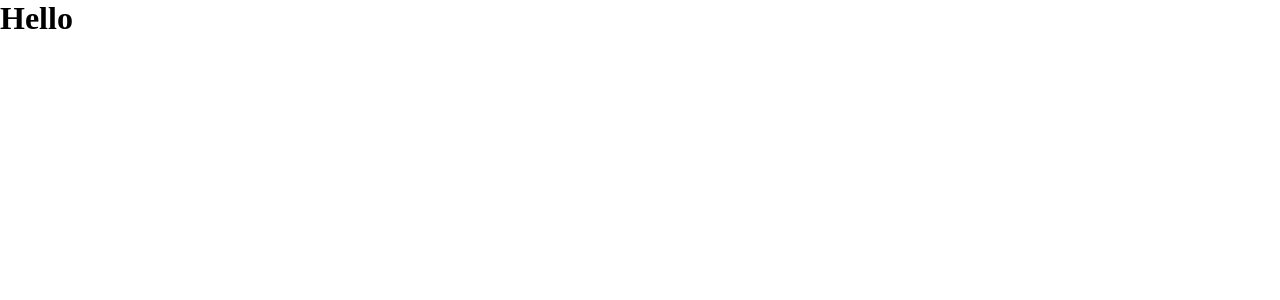
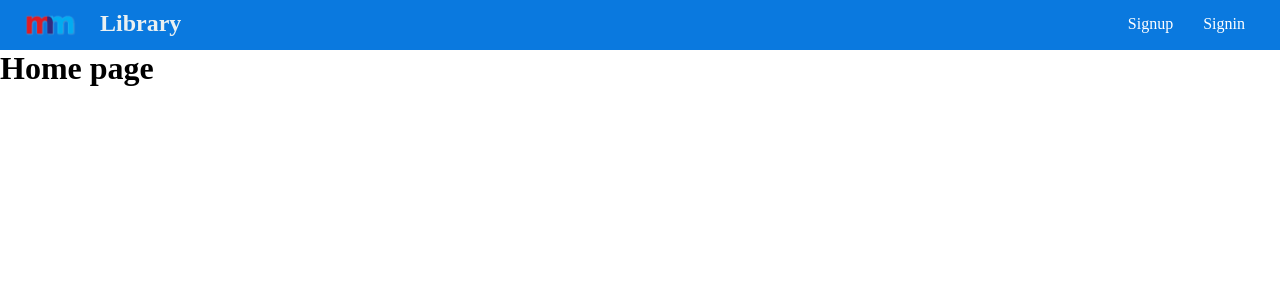
Before and after one commit to rithesh99/LibraryManagementSystem, a React (Create React App) app in the folder frontend/: page / in a window 1280 px wide. Shown: the top 300 px of the page. Built offline with nearby package versions, Linux system fonts and the light colour scheme.

Commit message:
Initial setup and demo header

```diff
--- a/frontend/src/App.js
+++ b/frontend/src/App.js
@@ -1,10 +1,17 @@
 import React from 'react'
 import './App.css'
+import { BrowserRouter, Route, Link } from "react-router-dom";
+
+import Home from './pages/Home/Home';
+
+
 function App() {
   return (
-    <div className="app">
-      <h1>Hello</h1>
-    </div>
+    <BrowserRouter>
+      <Route path="/"><Home /></Route>
+
+
+    </BrowserRouter>
   );
 }
 
--- /dev/null
+++ b/frontend/src/backend.js
@@ -0,0 +1 @@
+export const API=process.env.REACT_APP_BACKEND
--- /dev/null
+++ b/frontend/src/components/auth/index.js
@@ -0,0 +1,65 @@
+import {API} from "../../backend";
+// API means : http://localhost:8000/api
+
+
+export const signup = user => {
+    return fetch(`${API}/signup`, {
+        method: "POST",
+        headers: {
+            Accept: "application/json",
+            "Content-Type": "application/json"
+        },
+        body: JSON.stringify(user)
+    })
+    .then(response => {
+        return response.json();
+    })
+    .catch(err => console.log(err));
+};
+
+export const signin = user => {
+    return fetch(`${API}/signin`, {
+        method: "POST",
+        headers: {
+            Accept: "application/json",
+            "Content-Type": "application/json"
+        },
+        body: JSON.stringify(user)
+    })
+    .then(response => {
+        return response.json();
+    })
+    .catch(err => console.log(err));
+};
+
+export const authenticate = (data, next) => {
+    if(typeof window !== "undefined"){
+        localStorage.setItem("jwt", JSON.stringify(data))
+        next();
+    }
+}
+
+export const signout = next => {
+    if(typeof window !== "undefined"){
+        localStorage.removeItem("jwt")
+        next();
+    }
+
+    return fetch(`${API}/signout`, {
+        method: "GET",
+    })
+    .then(response => console.log("signout success"))
+    .catch(err => console.log(err));
+};
+
+
+export const isAuthenticated = ( ) => {
+    if(typeof window == "undefined"){
+        return false;
+    }
+    if(localStorage.getItem("jwt")){
+        return JSON.parse(localStorage.getItem("jwt"))
+    } else{
+        return false;
+    }
+};
--- /dev/null
+++ b/frontend/src/pages/Home/Home.js
@@ -0,0 +1,12 @@
+import React from 'react'
+import Base from '../../shared/Base'
+
+function Home() {
+    return (
+        <Base>
+            <h1>Home page</h1>
+        </Base>
+    )
+}
+
+export default Home;
--- /dev/null
+++ b/frontend/src/shared/Base.js
@@ -0,0 +1,15 @@
+import React from 'react'
+import Header from './Header/Header'
+import Footer from './Footer/Footer'
+
+const Base = ({children}) => {
+    return (
+        <div>
+            <Header/>
+            {children}
+            {/* <Footer /> */}
+        </div>
+    )
+}
+
+export default Base;
--- /dev/null
+++ b/frontend/src/shared/Header/Header.css
@@ -0,0 +1,38 @@
+.header{
+    display: flex;
+    background-color: #0A79DF;
+    height: 50px;
+    /* position: sticky; */
+}
+.header__logo{
+    flex: 0.5;
+    display: flex
+}
+.header__logo__pic{
+    height: 60px;
+    width: auto;
+    margin: -5px 0 20px 20px;
+}
+.header__title{
+    margin: 10px 0 0 20px;
+    color: #EAF0F1;
+}
+.header__center{
+    flex: 0
+}
+.header__navs{
+    position: absolute;
+    right: 20px;
+    display: flex;
+    flex: 0.5;
+}
+.header__link{
+    padding: 15px;
+    color: white;
+    text-decoration: none;
+}
+.header__link:hover{
+    /* text-decoration: underline; */
+    font-size: 18px;
+    /* color: #FAD02E; */
+}
--- /dev/null
+++ b/frontend/src/shared/Header/Header.js
@@ -0,0 +1,52 @@
+import React from "react";
+import "./Header.css";
+import Logo from "../../assets/logo.png";
+import { isAuthenticated, signout } from "../../components/auth/index";
+
+function Header() {
+
+  return (
+    <div className="header">
+      <div className="header__logo">
+        <img src={Logo} alt="" className="header__logo__pic" />
+        <h2 className="header__title">Library</h2>
+      </div>
+      <div className="header__center"></div>
+      <div className="header__navs">
+      {isAuthenticated() && (
+          <a href="/" className="header__link">
+            Home
+          </a>
+        )}
+        {isAuthenticated() && (
+          <a href="/add" className="header__link">
+            Add post
+          </a>
+        )}
+        {isAuthenticated() && (
+          <a href="/profile" className="header__link">
+            Profile
+          </a>
+        )}
+        {!isAuthenticated() && (
+          <a href="/signup" className="header__link">
+            Signup
+          </a>
+        )}
+        {!isAuthenticated() && (
+          <a href="/signin" className="header__link">
+            Signin
+          </a>
+        )}
+
+        {isAuthenticated() && (
+          <a href="/" onClick={() => signout()} className="header__link">
+            Signout
+          </a>
+        )}
+      </div>
+    </div>
+  );
+}
+
+export default Header;
```
Also changed, not shown: frontend/src/components/auth/AdminRoutes.js (added, +26 -0 lines), frontend/src/components/auth/PrivateRoutes.js (added, +26 -0 lines), frontend/src/assets/logo.png (added), frontend/src/pages/Home/Home.css (added), frontend/src/shared/Footer/Footer.css (added), frontend/src/shared/Footer/Footer.js (added), 1 other file (tests, documents, lock files or other folders).
